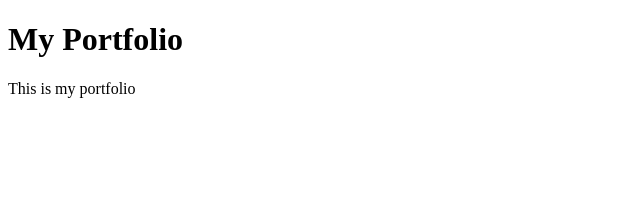
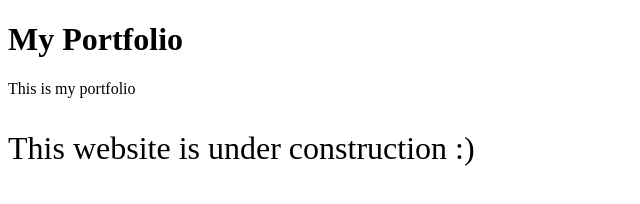
Before and after one commit to john2893/portfolio, a plain HTML site: page index.html in a window 1280 px wide. Shown: the whole page, without its empty margins (0-640 px from the left). Drawn offline with Linux system fonts and the light colour scheme.

Commit message:
Second Commit

```diff
--- a/index.html
+++ b/index.html
@@ -7,6 +7,6 @@
 <body>
     <h1> My Portfolio</h1>
     <p> This is my portfolio</p>
-
+    <p style="font-size: 2em"> This website is under construction :) </p>
 </body>
 </html>
```
